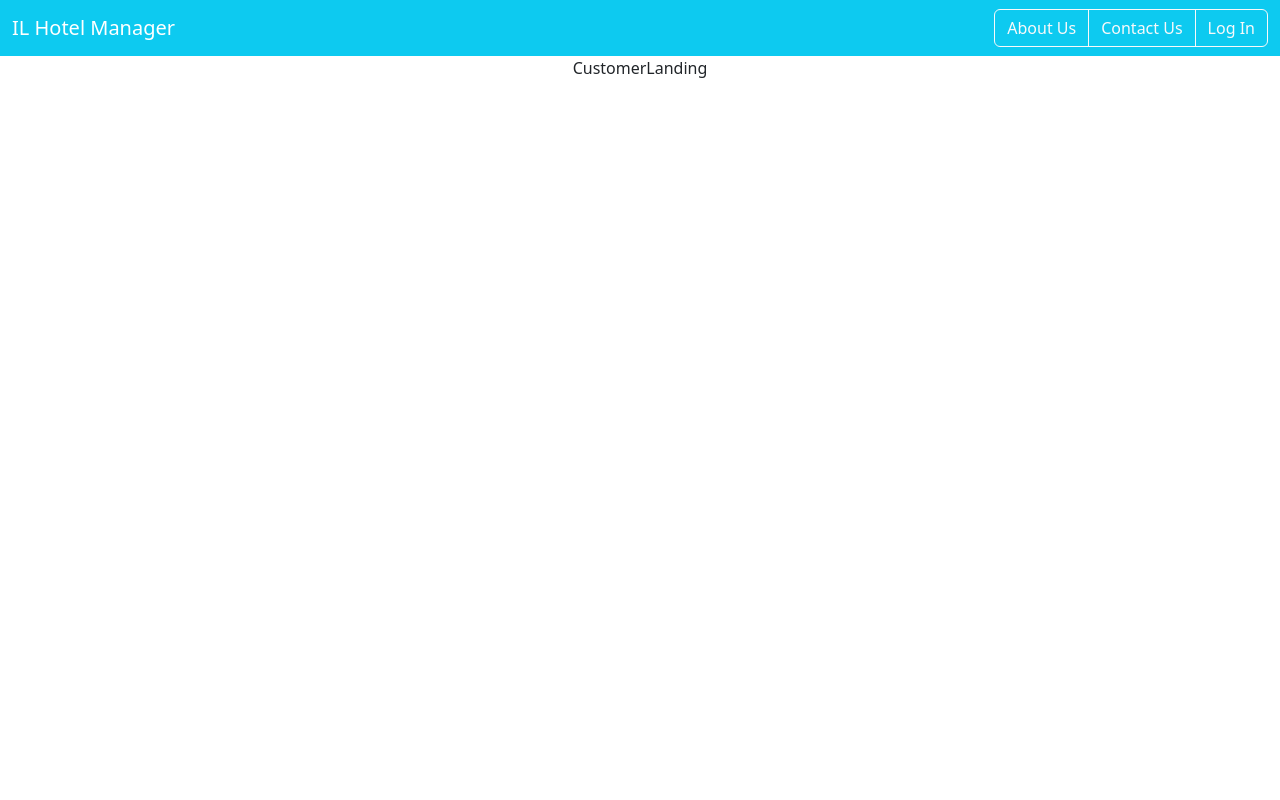
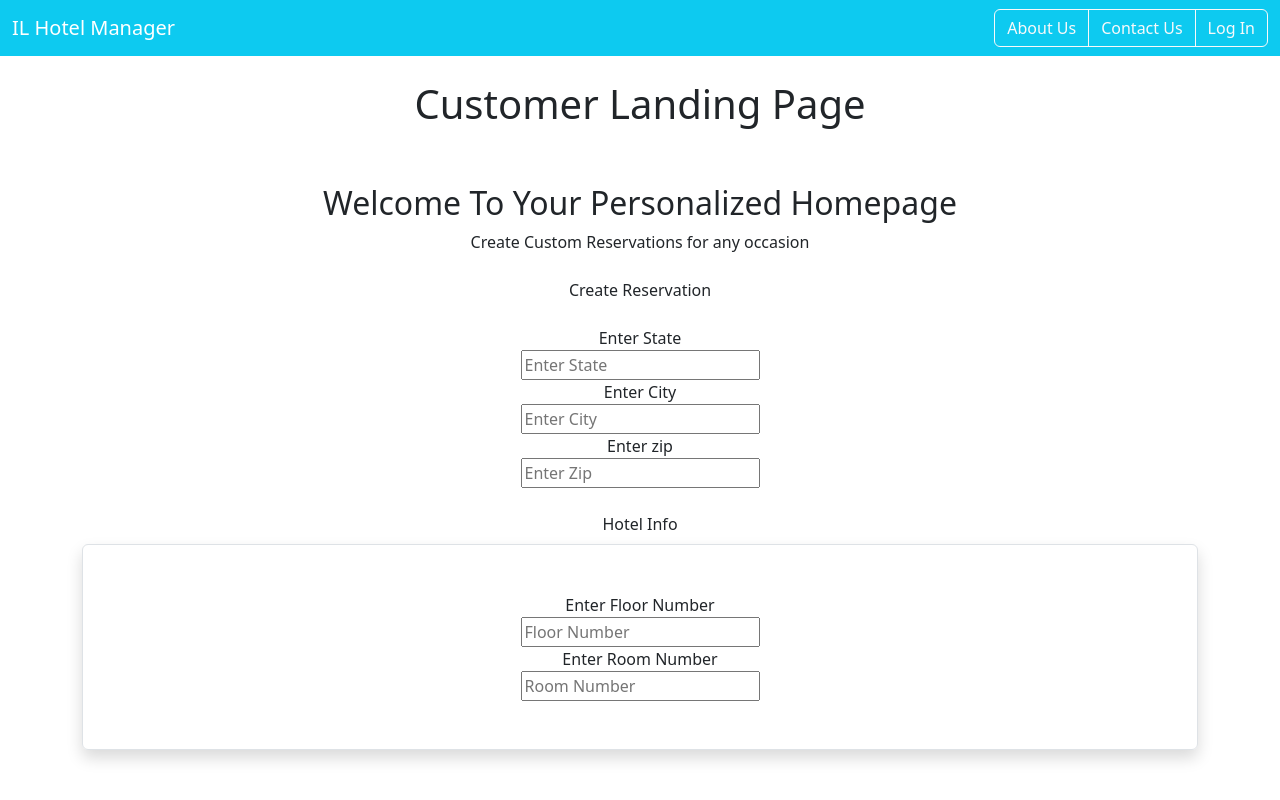
Before and after one commit to jsiudowski/HotelRegistrySystemCS270, a React (Create React App) app in the folder hotel-front/: page /CustomerLanding/1 in a window 1280 px wide. Built offline with nearby package versions, Linux system fonts and the light colour scheme.

Commit message:
Update CustomerLanding.js
Added a layout for Reservation Creation for CustomerLanding.js

```diff
--- a/hotel-front/src/pages/CustomerLanding.js
+++ b/hotel-front/src/pages/CustomerLanding.js
@@ -2,6 +2,51 @@ import React from 'react'
 
 export default function CustomerLanding() {
   return (
-    <div>CustomerLanding</div>
+    <div>
+      <div className='container'>
+          <div className='py-4'>
+              <header>
+              <h1>Customer Landing Page </h1>
+              </header>
+              <br/>
+              </div>
+              <section>
+                <h2>Welcome To Your Personalized Homepage</h2>
+                <span>Create Custom Reservations for any occasion</span>
+                <br/>
+              </section>
+              <br/>
+              <div>Create Reservation
+              <br/><br/>
+              <span>Enter State</span>
+              <br/>
+              <input type = {"text"} placeholder="Enter State"></input>
+              <br/>
+              <span>Enter City</span>
+              <br/>
+              <input type = {"text"}  placeholder="Enter City"></input>
+              <br/>
+              <span>Enter zip</span>
+              <br/>
+              <input type = {"text"}  placeholder="Enter Zip"></input>
+              </div>
+              <br/>
+              <section>Hotel Info
+                <div className="col-mid-6 offset-mid-3 border rounded p-4 mt-2 shadow">
+                <br/>
+                  <div className="mb-4">
+                  <span>Enter Floor Number</span>
+                  <br/>
+                  <input type = {"text"}  placeholder="Floor Number"></input>
+                  <br/>
+                  <span>Enter Room Number</span>
+                  <br/>
+                  <input type = {"text"}  placeholder="Room Number"></input>
+                  </div>
+                </div>
+              </section>
+        </div>
+    </div>
+
   )
 }
```
